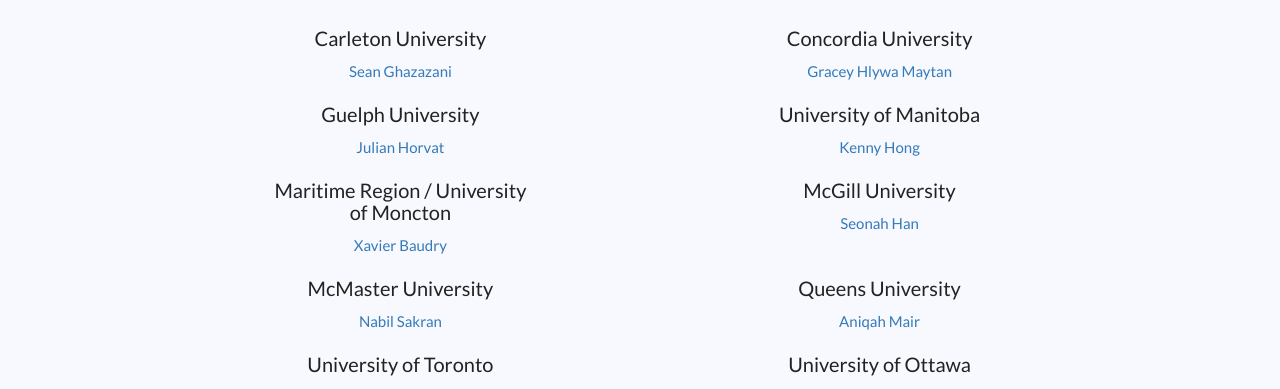
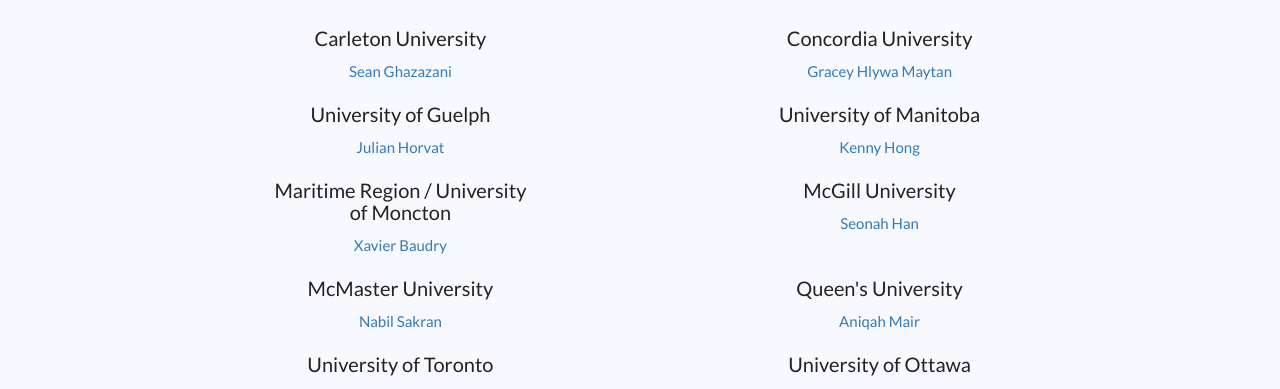
Before and after one commit to neivin/2016, a Jekyll site: the page built from schools.html, in a window 1280 px wide. Shown: the part 386-775 px from the top of the page. Built offline with Jekyll 4.4.1, drawn with Linux system fonts in a browser that asks for light colours; nearby versions of some CDN libraries.

Commit message:
Fixed school names.

```diff
--- a/schools.html
+++ b/schools.html
@@ -27,7 +27,7 @@
 </div>
 <div class="row">
   <div class="col-xs-12 col-sm-12 col-lg-3 col-lg-offset-2 text-center">
-    <h2>Guelph University</h2>
+    <h2>University of Guelph</h2>
     <a href="mailto:guelph@cusec.net?Subject=CUSEC2016">Julian Horvat</a>
   </div>
   <div class="col-xs-12 col-sm-12 col-lg-3 col-lg-offset-2 text-center">
@@ -51,7 +51,7 @@
     <a href="mailto:mcmaster@cusec.net?Subject=CUSEC2016">Nabil Sakran</a>
   </div>
   <div class="col-xs-12 col-sm-12 col-lg-3 col-lg-offset-2 text-center">
-    <h2>Queens University</h2>
+    <h2>Queen's University</h2>
     <a href="mailto:queens@cusec.net?Subject=CUSEC2016">Aniqah Mair </a>
   </div>
 </div>
```
